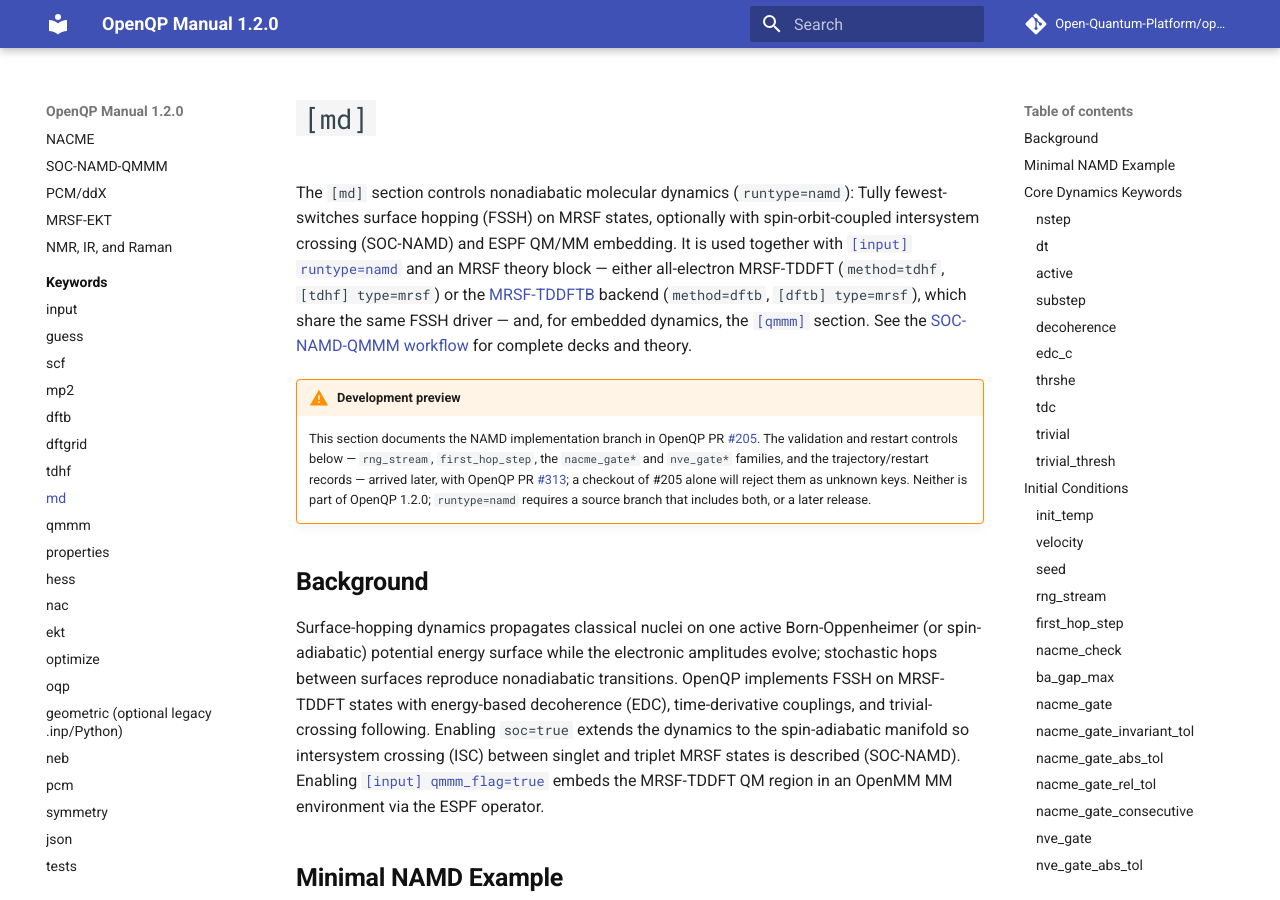
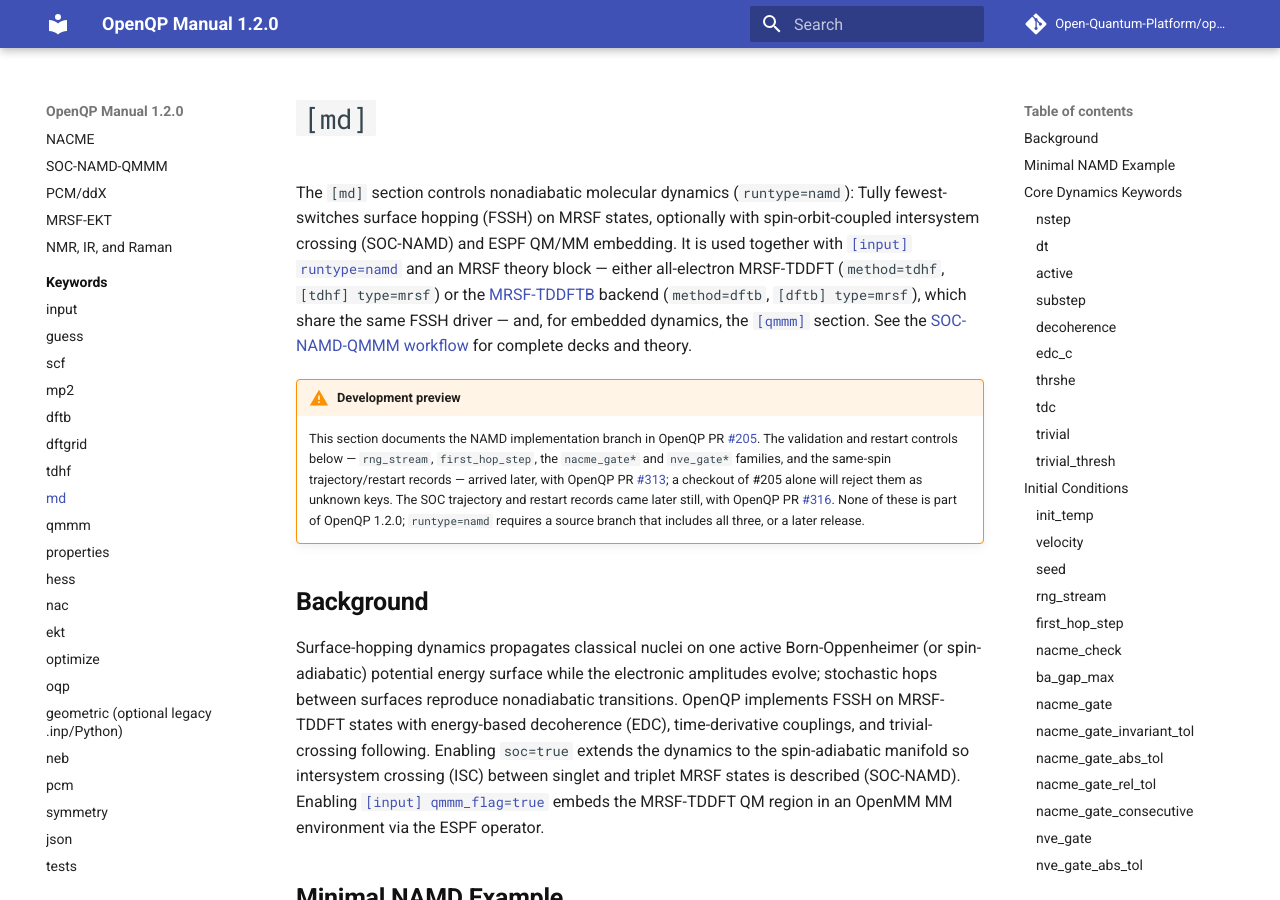
Before and after one commit to Open-Quantum-Platform/openqp-docs, an MkDocs documentation site: the page built from docs/keywords/md.md, in a window 1280 px wide and 900 px high. Built offline with MkDocs 1.6.1 and Material for MkDocs 9.7.7, drawn with Linux system fonts in a browser that asks for light colours; comment, search, counter and statistics services are not loaded; some of the changed text lies outside the part shown.

Commit message:
docs(md): name PR #316 for SOC records; the NVE step gate is per MD step
Two confirmed Codex findings.

- The preview notice named #205 + #313, but the SOC trajectory and restart
  records this page documents came via OpenQP PR #316 (merge eea4e18,
  "Merge pull request #316 from karmachoi/agent/soc-namd-gates"; the SOC
  checkpoint payload lands in 68eaf31, "Extend production records to SOC
  NAMD"). #313 supplies the same-spin foundation only, so a #205+#313
  checkout does not provide the promised SOC records. Name all three.

- nve_gate_step_tol was described as the change "between saved MD steps",
  which reads as the trajectory-record spacing. It is evaluated every
  physical step (namd.py:1859-1860, inside the per-step gate) and
  trajectory_interval does not widen it. Calibrating against the resolved
  ~10 fs write cadence would silently make an error gate too permissive.

Co-Authored-By: Claude <noreply@anthropic.com>

```diff
--- a/docs/keywords/md.md
+++ b/docs/keywords/md.md
@@ -15,12 +15,14 @@ theory.
     This section documents the NAMD implementation branch in
     OpenQP PR [#205](https://github.com/Open-Quantum-Platform/openqp/pull/205).
     The validation and restart controls below — `rng_stream`, `first_hop_step`,
-    the `nacme_gate*` and `nve_gate*` families, and the trajectory/restart
-    records — arrived later, with OpenQP PR
+    the `nacme_gate*` and `nve_gate*` families, and the same-spin
+    trajectory/restart records — arrived later, with OpenQP PR
     [#313](https://github.com/Open-Quantum-Platform/openqp/pull/313); a
-    checkout of #205 alone will reject them as unknown keys. Neither is part of
-    OpenQP 1.2.0; `runtype=namd` requires a source branch that includes both,
-    or a later release.
+    checkout of #205 alone will reject them as unknown keys. The SOC
+    trajectory and restart records came later still, with OpenQP PR
+    [#316](https://github.com/Open-Quantum-Platform/openqp/pull/316). None of
+    these is part of OpenQP 1.2.0; `runtype=namd` requires a source branch that
+    includes all three, or a later release.
 
 ## Background
 
@@ -430,7 +432,12 @@ performs its own velocity-Verlet + SHAKE/RATTLE propagation; the ground-state
 | --- | --- |
 | Type | float (Ha) |
 | Default | `1.0e-3` |
-| Used by | change in total energy between saved MD steps |
+| Used by | change in total energy between adjacent integration steps |
+
+The comparison is made at every physical MD step, not between saved trajectory
+records — `trajectory_interval` does not widen it. Calibrate the tolerance
+against one integration step, or an `error` gate will be far more permissive
+than intended once the automatic ~10 fs write cadence is resolved.
 
 ### `nve_gate_transition_tol`
 
```
